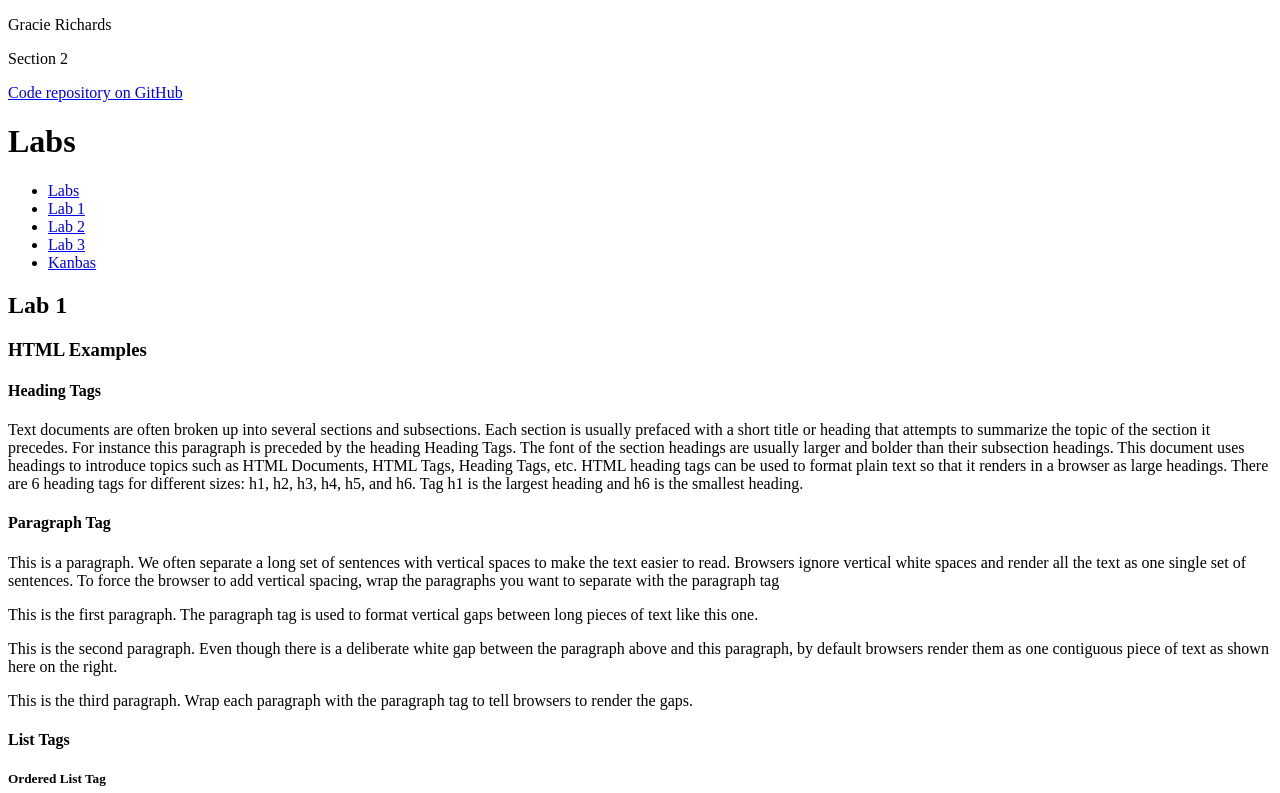
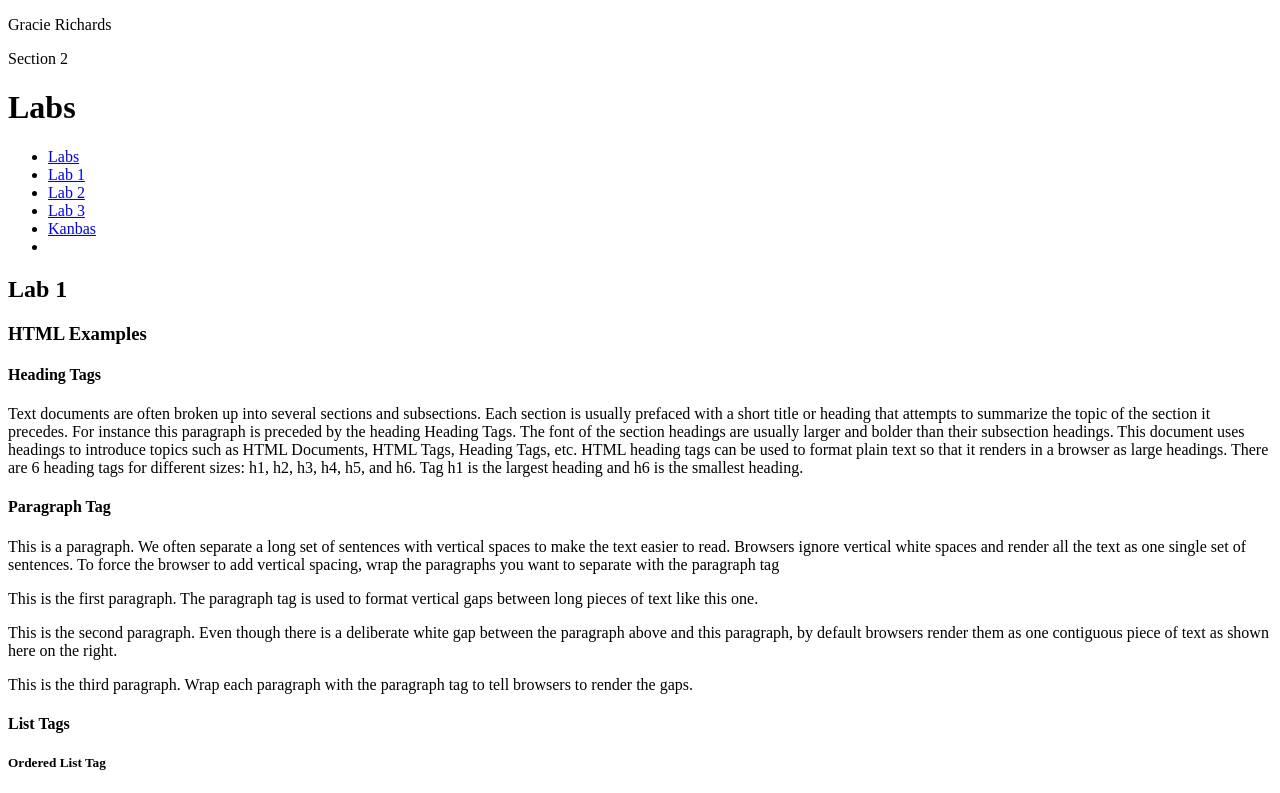
Before and after one commit to gracierichards/kanbas-react-web-app, a React (Create React App) app: page /#/Labs/Lab1 in a window 1280 px wide. Shown: the top 793 px of the page. Built offline with nearby package versions, Linux system fonts and the light colour scheme; the HTML template or start-up script is replaced by a standard one.

Commit message:
moved github link to TOC

```diff
--- a/src/Labs/TOC.tsx
+++ b/src/Labs/TOC.tsx
@@ -8,6 +8,7 @@
         <li><Link to="/Labs/Lab2">Lab 2</Link></li>
         <li><Link to="/Labs/Lab3">Lab 3</Link></li>
         <li><Link to="/Kanbas">Kanbas</Link></li>
+        <li><Link id="wd-github" to="https://github.com/gracierichards/kanbas-react-web-app"></Link></li>
       </ul>
     );
   }
--- a/src/Labs/index.tsx
+++ b/src/Labs/index.tsx
@@ -8,7 +8,6 @@
     <div id="wd-labs">
       <p>Gracie Richards</p>
       <p>Section 2</p>
-      <p><a id="wd-github" href="https://github.com/gracierichards/kanbas-react-web-app">Code repository on GitHub</a></p>
       <h1>Labs</h1>
       <TOC />
       <Routes>
```
